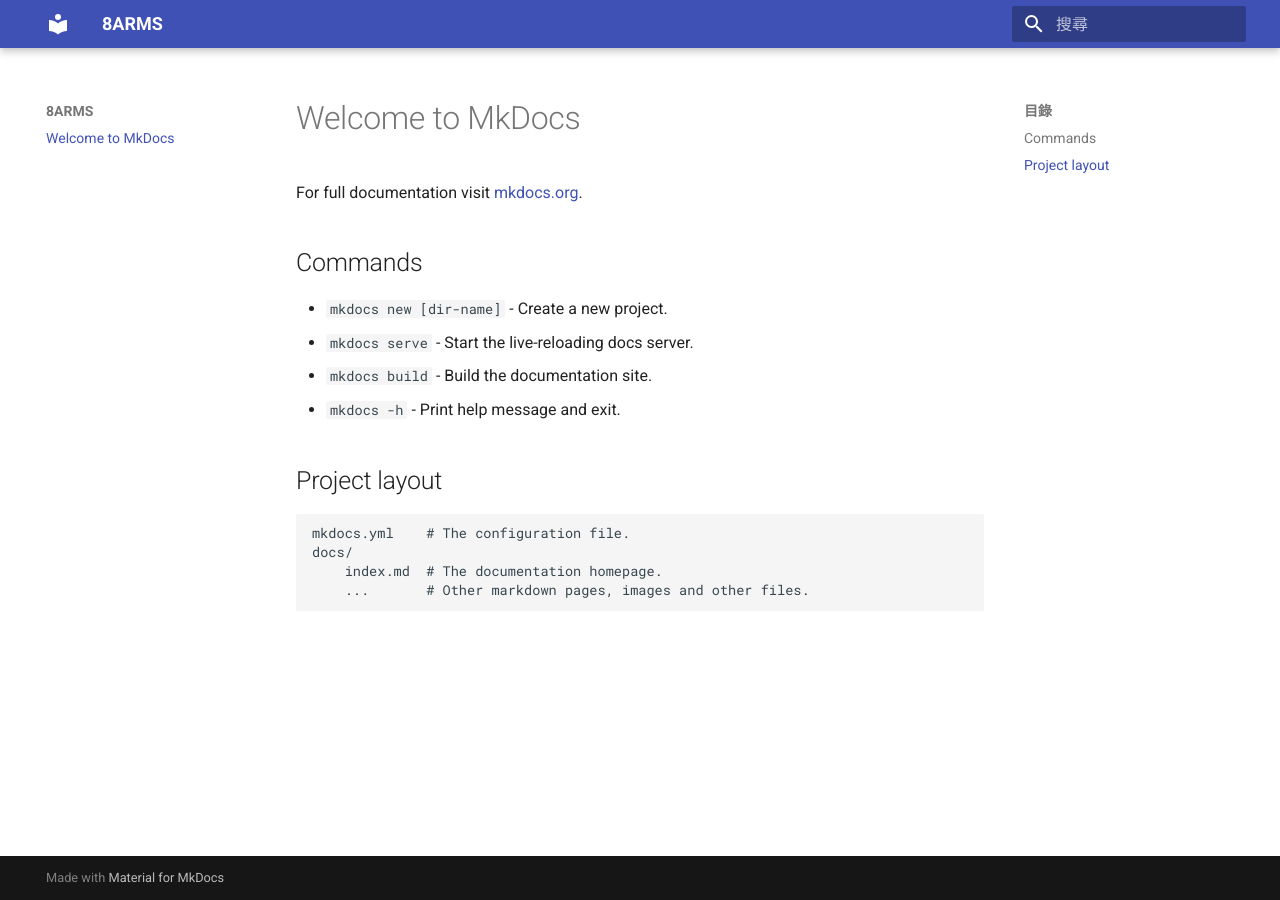
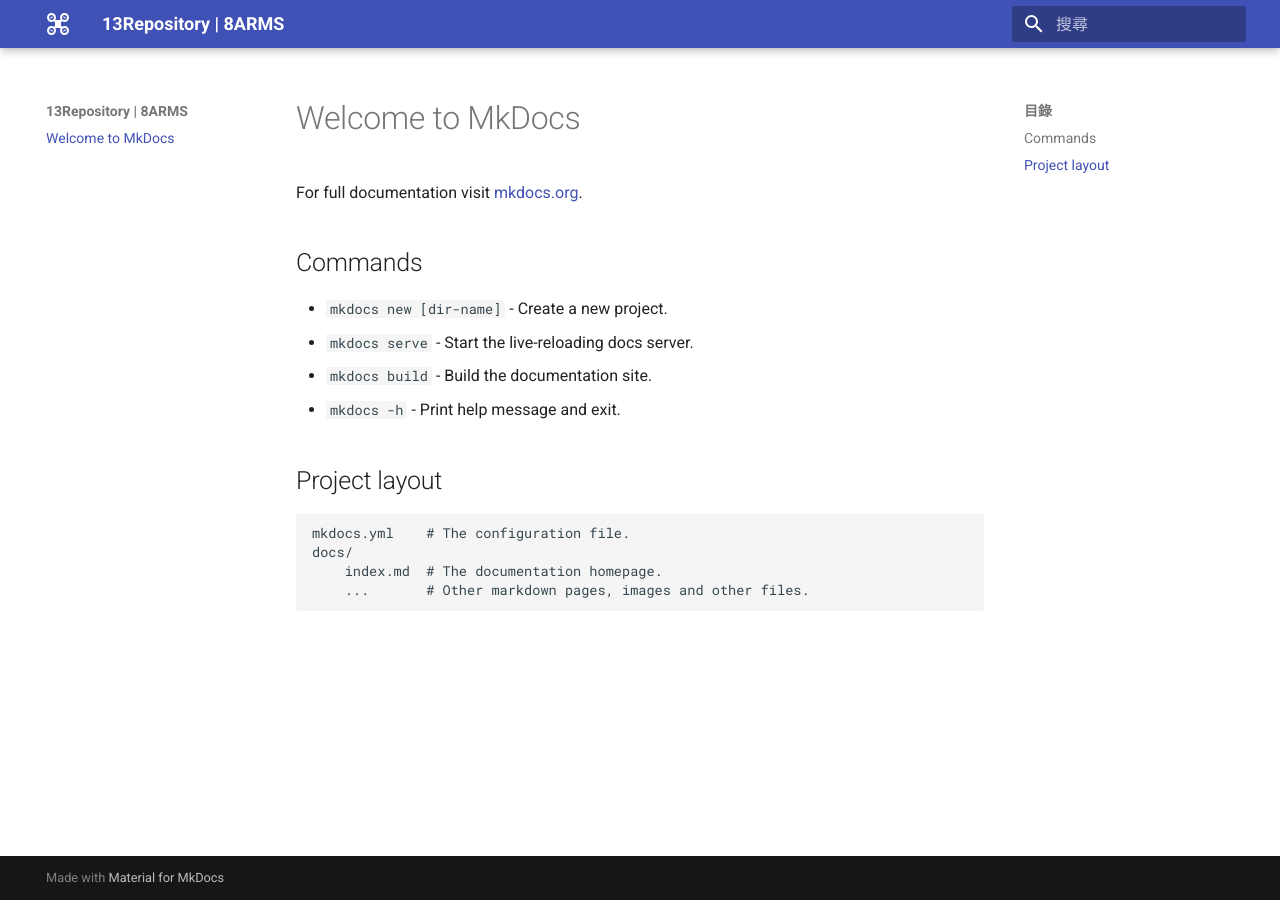
Before and after one commit to 8armsnet/8armsnet.github.io, an MkDocs documentation site: the page built from docs/index.md, in a window 1280 px wide. Built offline with MkDocs 1.6.1 and Material for MkDocs 9.7.7, drawn with Linux system fonts in a browser that asks for light colours.

Commit message:
新增icon無人機圖標

```diff
--- a/mkdocs.yml
+++ b/mkdocs.yml
@@ -1,5 +1,7 @@
-site_name: 8ARMS
+site_name: 13Repository | 8ARMS
 
 theme:
   name: material
   language: zh-TW
+  icon:
+    logo: material/quadcopter
```
